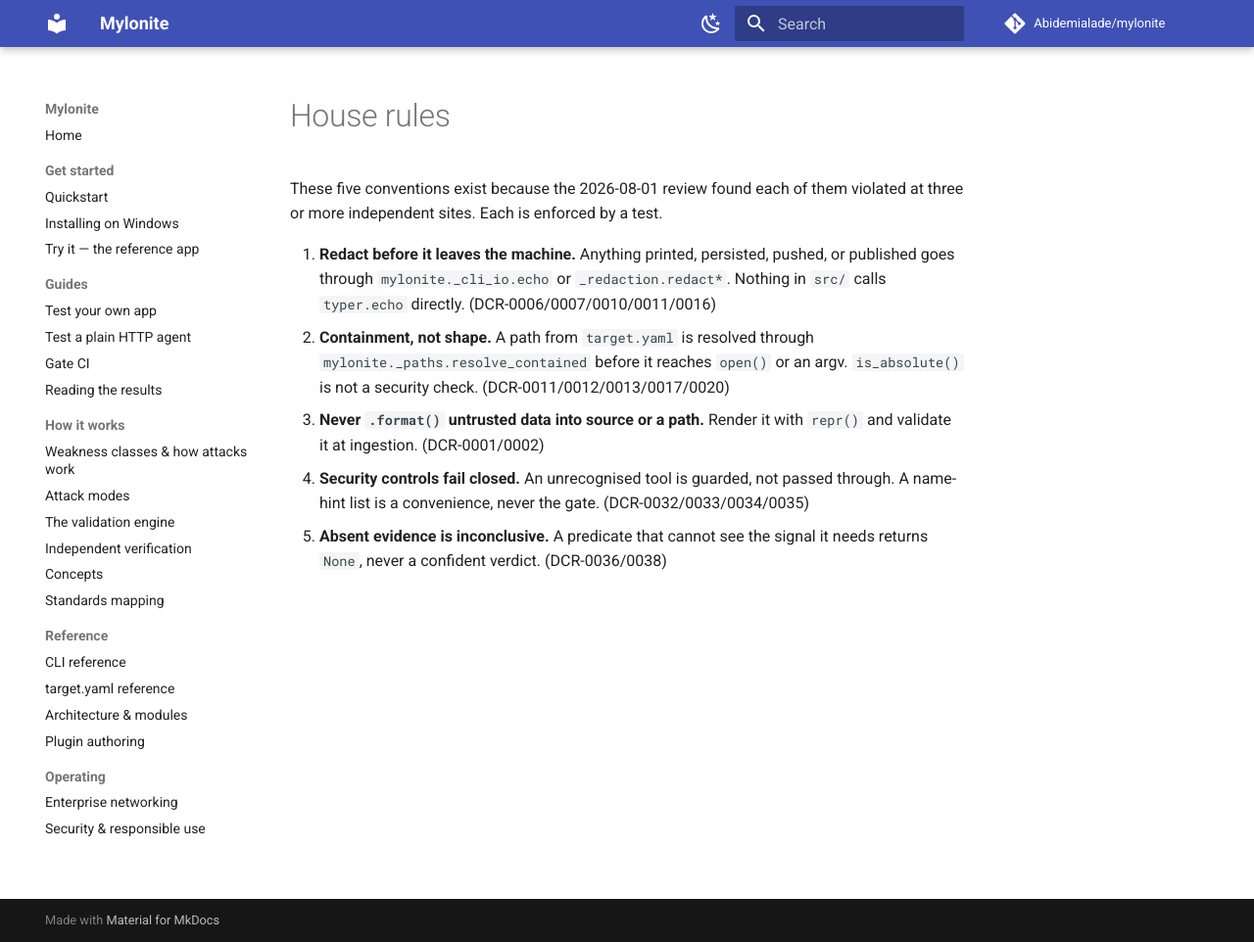
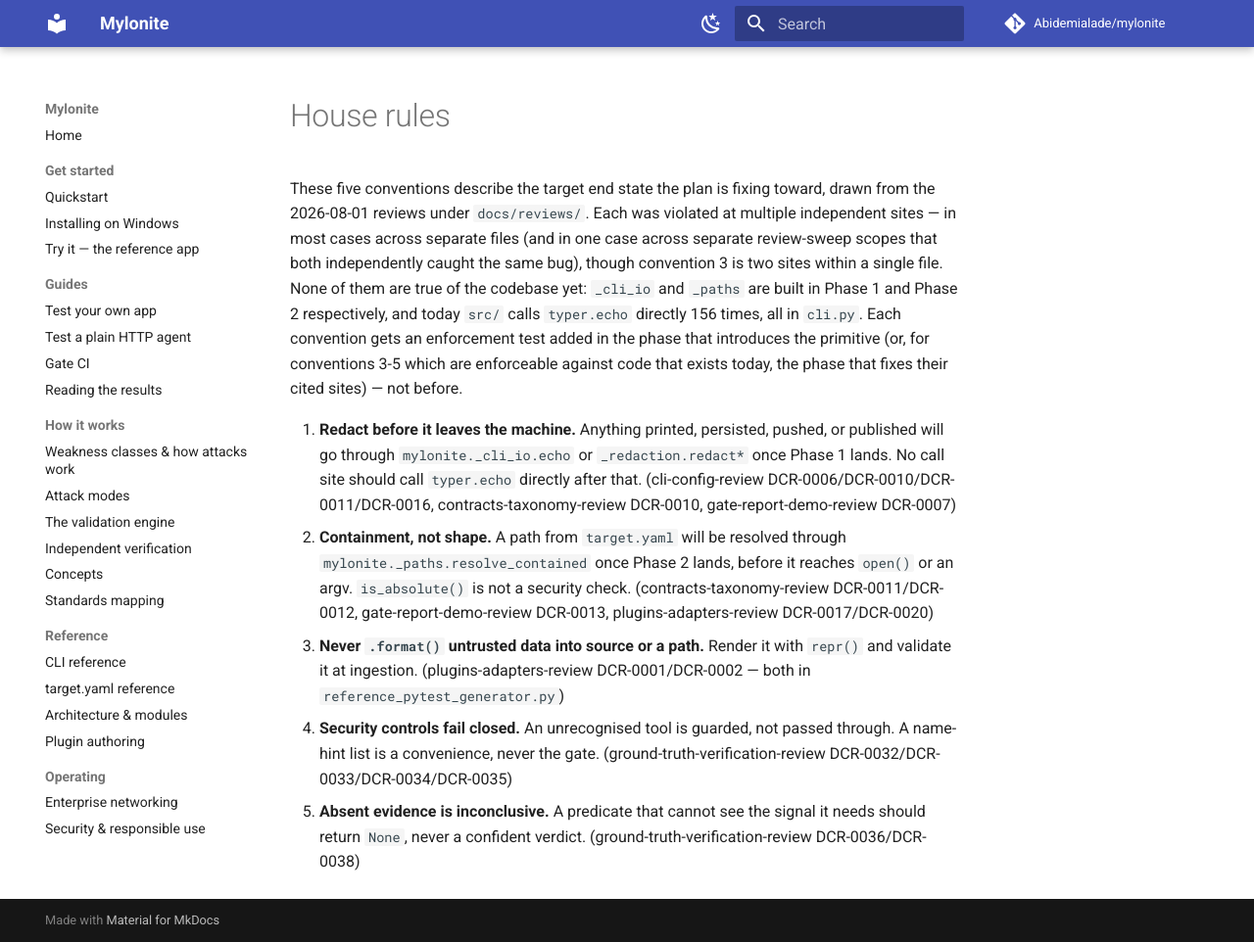
Before and after one commit to Abidemialade/mylonite, an MkDocs documentation site: the page built from docs/conventions.md, in a window 1280 px wide and 962 px high. Shown: the whole window at 98% size. Built offline with MkDocs 1.6.1 and Material for MkDocs 9.7.7, drawn with Linux system fonts in a browser that asks for light colours; comment, search, counter and statistics services are not loaded.

Commit message:
docs: fix conventions.md overclaims and DCR-ID ambiguity from code review
Addresses code-review feedback on 17ff9ae:

- docs/conventions.md previously asserted, in present tense, that
  mylonite._cli_io and mylonite._paths already exist and that nothing in
  src/ calls typer.echo directly — none of that is true yet (those modules
  land in Phase 1/2; typer.echo is called 156 times in cli.py today).
  Reframed all five rules as target end-state ("will go through" /
  "will be resolved through") and dropped the "enforced by a test" claim
  in favor of "gets an enforcement test in the phase that introduces it."
- DCR finding IDs restart at 0001 in each of the six per-subsystem review
  files under docs/reviews/, so a bare "DCR-0011" was ambiguous (and
  actually collided across two different findings in two different files
  under conventions 1 and 2). Every citation is now qualified with its
  source review file, traced by grepping each ID's actual title/location
  in docs/reviews/2026-08-01-*.md. Also softened the intro's "three or
  more independent sites" claim, since convention 3 (DCR-0001/0002) is
  only two sites in one file.
- Minor: scan/_llm.py's two new introspection-failure log lines now match
  the sibling _parse_or_fallback pattern a few lines above (logger.info,
  not logger.debug), so they aren't silently suppressed under default
  verbosity while the sibling case isn't.
- Minor: the new pre-commit bandit hook now sets pass_filenames: false —
  without it, pre-commit appends changed filenames after the hook's own
  "-r src", causing bandit to double-scan touched files (12 findings
  instead of 10 when a filename is tacked on; harmless under -ll but
  confusing).

Re-verified: 846 passed, 7 skipped; ruff check src/ and ruff check . both
clean; mypy clean; bandit -c pyproject.toml -ll -r src clean (10 Low,
0 Medium/High, exit 0).

Co-Authored-By: Claude Sonnet 5 <noreply@anthropic.com>

```diff
--- a/.pre-commit-config.yaml
+++ b/.pre-commit-config.yaml
@@ -49,5 +49,10 @@ repos:
         # 10 Low-severity findings currently in src/ are the same asserts/
         # subprocess calls already noqa'd for ruff S101/S603, tracked for P9/P12.
         # Gating pre-commit on Low would block every commit until those land.
+        # pass_filenames: false — bandit already recurses -r src itself; without
+        # this, pre-commit appends the changed filenames after -r src and bandit
+        # scans them twice (verified: 12 findings instead of 10 with a filename
+        # tacked on), producing confusing duplicate output on every commit.
         args: ["-c", "pyproject.toml", "-ll", "-r", "src"]
+        pass_filenames: false
         additional_dependencies: ["bandit[toml]"]
--- a/docs/conventions.md
+++ b/docs/conventions.md
@@ -1,17 +1,33 @@
 # House rules
 
-These five conventions exist because the 2026-08-01 review found each of them
-violated at three or more independent sites. Each is enforced by a test.
+These five conventions describe the target end state the plan is fixing
+toward, drawn from the 2026-08-01 reviews under `docs/reviews/`. Each was
+violated at multiple independent sites — in most cases across separate
+files (and in one case across separate review-sweep scopes that both
+independently caught the same bug), though convention 3 is two sites within
+a single file. None of them are true of the codebase yet: `_cli_io` and
+`_paths` are built in Phase 1 and Phase 2 respectively, and today `src/`
+calls `typer.echo` directly 156 times, all in `cli.py`. Each convention gets
+an enforcement test added in the phase that introduces the primitive (or,
+for conventions 3-5 which are enforceable against code that exists today,
+the phase that fixes their cited sites) — not before.
 
 1. **Redact before it leaves the machine.** Anything printed, persisted, pushed,
-   or published goes through `mylonite._cli_io.echo` or `_redaction.redact*`.
-   Nothing in `src/` calls `typer.echo` directly. (DCR-0006/0007/0010/0011/0016)
-2. **Containment, not shape.** A path from `target.yaml` is resolved through
-   `mylonite._paths.resolve_contained` before it reaches `open()` or an argv.
-   `is_absolute()` is not a security check. (DCR-0011/0012/0013/0017/0020)
+   or published will go through `mylonite._cli_io.echo` or `_redaction.redact*`
+   once Phase 1 lands. No call site should call `typer.echo` directly after
+   that. (cli-config-review DCR-0006/DCR-0010/DCR-0011/DCR-0016,
+   contracts-taxonomy-review DCR-0010, gate-report-demo-review DCR-0007)
+2. **Containment, not shape.** A path from `target.yaml` will be resolved
+   through `mylonite._paths.resolve_contained` once Phase 2 lands, before it
+   reaches `open()` or an argv. `is_absolute()` is not a security check.
+   (contracts-taxonomy-review DCR-0011/DCR-0012, gate-report-demo-review
+   DCR-0013, plugins-adapters-review DCR-0017/DCR-0020)
 3. **Never `.format()` untrusted data into source or a path.** Render it with
-   `repr()` and validate it at ingestion. (DCR-0001/0002)
+   `repr()` and validate it at ingestion. (plugins-adapters-review
+   DCR-0001/DCR-0002 — both in `reference_pytest_generator.py`)
 4. **Security controls fail closed.** An unrecognised tool is guarded, not passed
-   through. A name-hint list is a convenience, never the gate. (DCR-0032/0033/0034/0035)
+   through. A name-hint list is a convenience, never the gate.
+   (ground-truth-verification-review DCR-0032/DCR-0033/DCR-0034/DCR-0035)
 5. **Absent evidence is inconclusive.** A predicate that cannot see the signal it
-   needs returns `None`, never a confident verdict. (DCR-0036/0038)
+   needs should return `None`, never a confident verdict.
+   (ground-truth-verification-review DCR-0036/DCR-0038)
```
Also changed, not shown: 1 other file.
